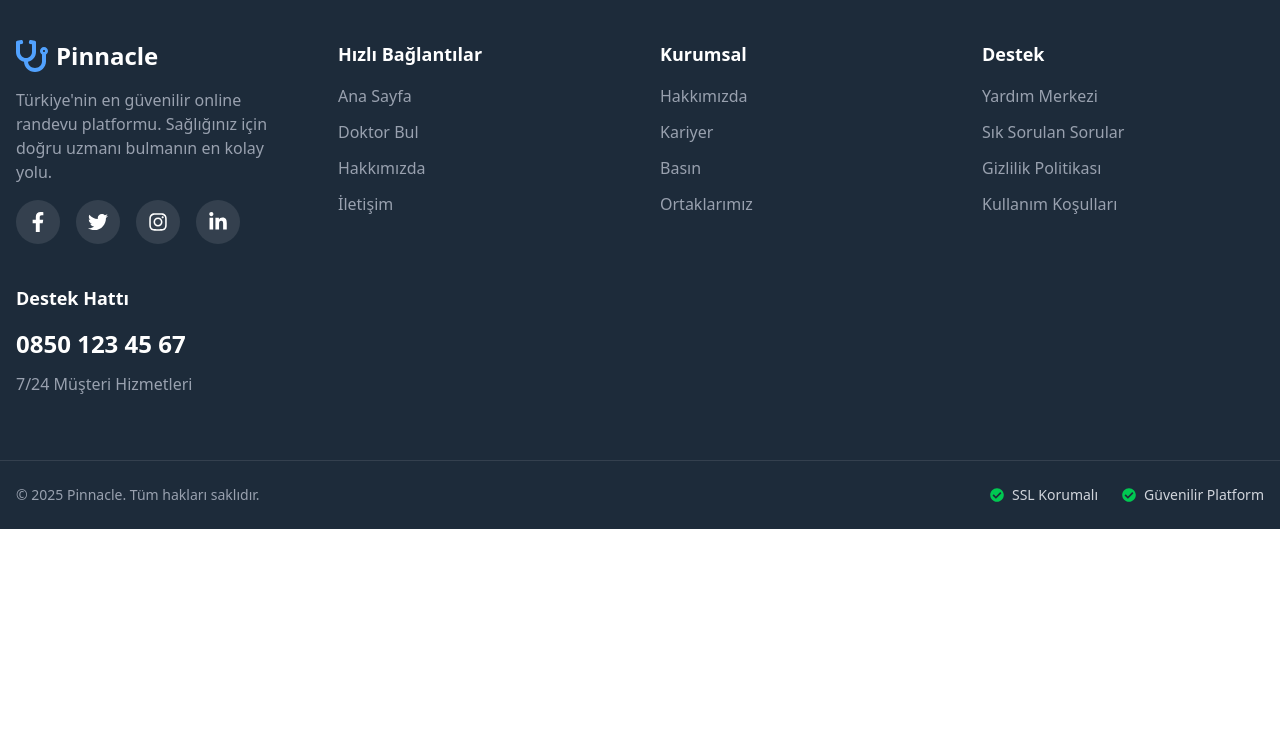
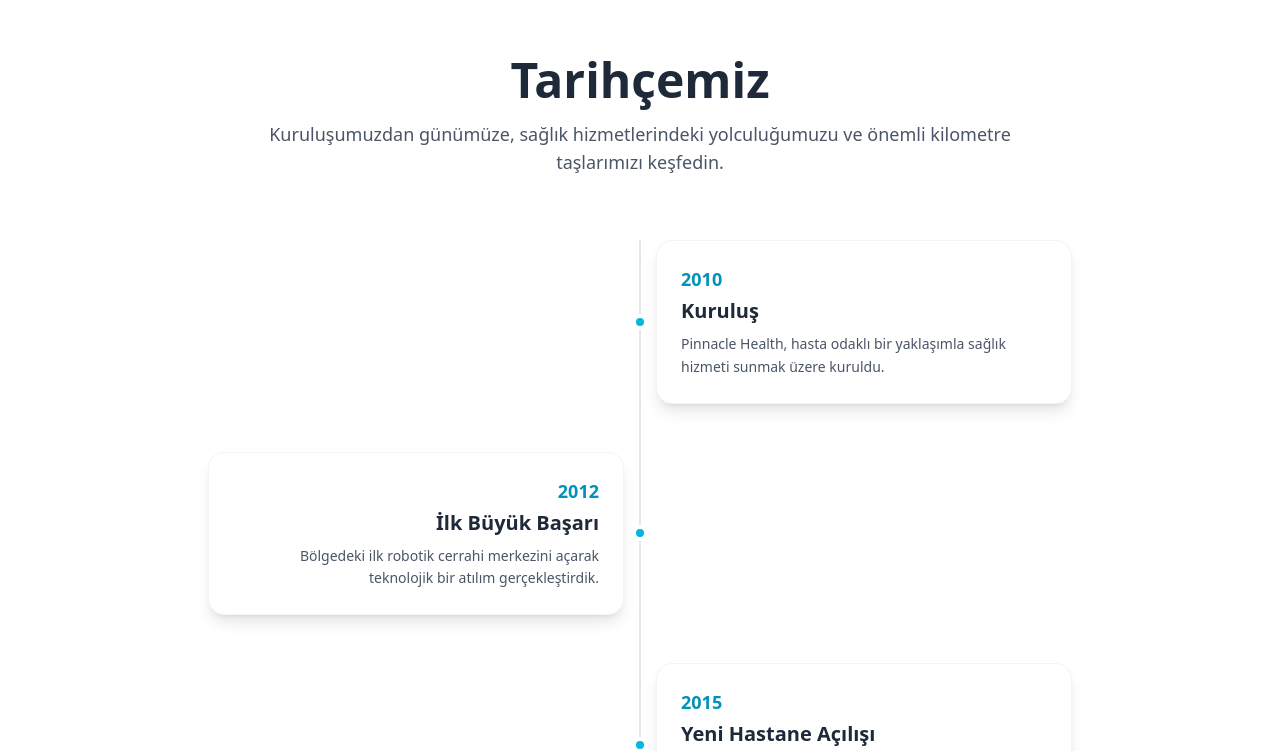
Before and after one commit to EnderKaran/pinnacle-health-systems-frontend, a React (Vite) app: page /hakkimizda in a window 1280 px wide. Shown: the part 1080-1831 px from the top of the page. Before the commit the page ends 1609 px from the top, so only its background shows below. Built offline with nearby package versions, Linux system fonts and the light colour scheme.

Commit message:
historytimeline componentini yaptim

```diff
--- /dev/null
+++ b/src/components/HistoryTimeline.jsx
@@ -0,0 +1,103 @@
+// src/components/HistoryTimeline.jsx
+
+import React from 'react';
+import { motion } from 'framer-motion';
+// 1. BlurIn bileşenini import ediyoruz.
+import BlurIn from './magicui/blur-in';
+
+const timelineData = [
+  // ... (veri kısmı aynı kalıyor)
+  {
+    year: "2010",
+    title: "Kuruluş",
+    description: "Pinnacle Health, hasta odaklı bir yaklaşımla sağlık hizmeti sunmak üzere kuruldu.",
+  },
+  {
+    year: "2012",
+    title: "İlk Büyük Başarı",
+    description: "Bölgedeki ilk robotik cerrahi merkezini açarak teknolojik bir atılım gerçekleştirdik.",
+  },
+  {
+    year: "2015",
+    title: "Yeni Hastane Açılışı",
+    description: "Artan talebi karşılamak ve hizmet ağımızı genişletmek için ikinci hastanemizi açtık.",
+  },
+  {
+    year: "2020",
+    title: "Uluslararası Akreditasyon",
+    description: "Kalite standartlarımızı uluslararası düzeyde kanıtlayarak JCI akreditasyonunu aldık.",
+  },
+  {
+    year: "2023",
+    title: "Dijital Dönüşüm",
+    description: "Hastalarımıza daha iyi hizmet vermek için online randevu ve teletıp hizmetlerimizi başlattık.",
+  }
+];
+
+const leftVariant = {
+  hidden: { opacity: 0, x: -100 },
+  visible: { opacity: 1, x: 0, transition: { duration: 0.6 } },
+};
+const rightVariant = {
+  hidden: { opacity: 0, x: 100 },
+  visible: { opacity: 1, x: 0, transition: { duration: 0.6 } },
+};
+
+const HistoryTimeline = () => {
+  return (
+    <section className="bg-white py-16 lg:py-20">
+      <div className="container mx-auto px-4">
+        {/* === BAŞLIK BÖLÜMÜ GÜNCELLENDİ === */}
+        <div className="text-center mb-16">
+          <BlurIn
+            word="Tarihçemiz"
+            className="text-4xl md:text-5xl font-bold text-gray-800"
+          />
+          <BlurIn
+            word="Kuruluşumuzdan günümüze, sağlık hizmetlerindeki yolculuğumuzu ve önemli kilometre taşlarımızı keşfedin."
+            className="mt-4 max-w-3xl mx-auto text-lg text-gray-600"
+            duration={0.7}
+          />
+        </div>
+
+        {/* Zaman Çizelgesi (Bu kısım aynı kalıyor) */}
+        <div className="relative max-w-4xl mx-auto">
+          {/* Dikey Çizgi */}
+          <div className="absolute left-1/2 top-0 h-full w-0.5 bg-gray-200 -translate-x-1/2"></div>
+
+          {timelineData.map((item, index) => (
+            <motion.div
+              key={index}
+              className={`relative mb-12 flex items-center w-full ${
+                index % 2 !== 0 ? 'flex-row-reverse' : ''
+              }`}
+              initial="hidden"
+              whileInView="visible"
+              viewport={{ once: true, amount: 0.5 }}
+              variants={index % 2 === 0 ? rightVariant : leftVariant}
+            >
+              {/* Boşluk Bırakan Kısım */}
+              <div className="w-1/2"></div>
+
+              {/* Nokta */}
+              <div className="absolute left-1/2 -translate-x-1/2 w-4 h-4 bg-cyan-500 rounded-full border-4 border-white z-10"></div>
+
+              {/* Kart */}
+              <div className="w-1/2 px-4">
+                <div className={`bg-white p-6 rounded-2xl shadow-lg border border-gray-100 ${
+                  index % 2 !== 0 ? 'text-right' : ''
+                }`}>
+                  <p className="font-bold text-cyan-600 text-lg mb-1">{item.year}</p>
+                  <h3 className="text-xl font-bold text-gray-800 mb-2">{item.title}</h3>
+                  <p className="text-gray-600 text-sm leading-relaxed">{item.description}</p>
+                </div>
+              </div>
+            </motion.div>
+          ))}
+        </div>
+      </div>
+    </section>
+  );
+};
+
+export default HistoryTimeline;
--- a/src/components/WhyChooseUs.jsx
+++ b/src/components/WhyChooseUs.jsx
@@ -48,7 +48,7 @@ const WhyChooseUs = () => {
       <div className="container mx-auto px-4">
         <div className="text-center mb-12">
           <BlurIn
-            word="Neden RandevuAL?"
+            word="Neden Pinnacle?"
             className="text-3xl md:text-4xl font-bold text-gray-800"
           />
           <BlurIn
--- a/src/pages/AboutPage.jsx
+++ b/src/pages/AboutPage.jsx
@@ -1,12 +1,14 @@
 import React from 'react'
 import AboutHero from '../components/AboutHero';
 import AboutContent from '../components/AboutContent';
+import HistoryTimeline from '../components/HistoryTimeline';
 
 function AboutPage() {
   return (
     <>
       <AboutHero />
       <AboutContent />
+        <HistoryTimeline />
     </>
   )
 }
```
